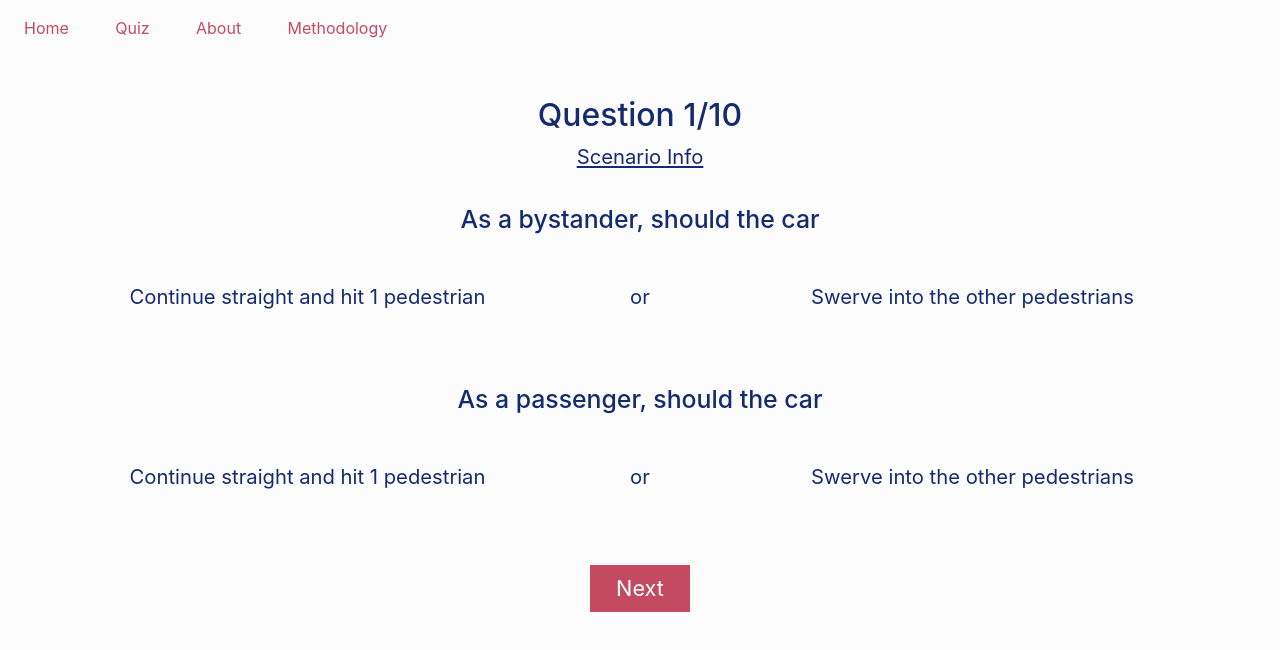
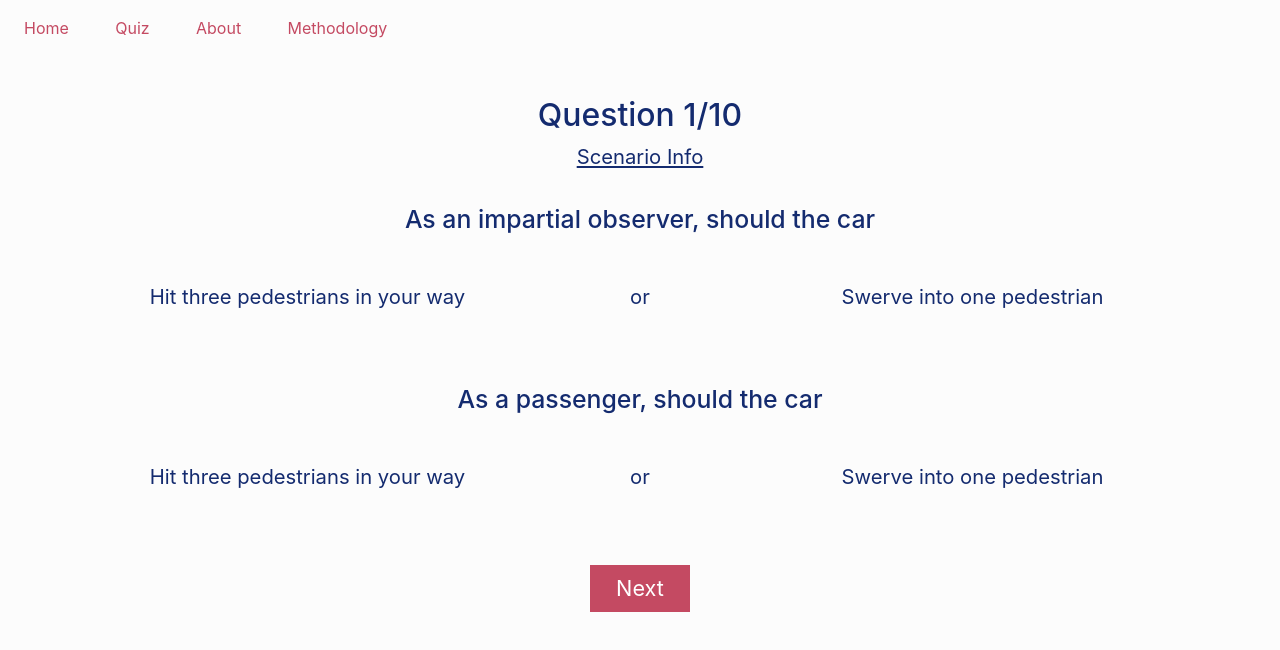
Before and after one commit to bsitenga/EthicsEngine, a React (Create React App) app: page /quiz in a window 1280 px wide. Both pictures are taken after a click on the button "Start Quiz". Shown: the top 650 px of the page. Built offline with nearby package versions, Linux system fonts and the light colour scheme.

Commit message:
fixed minor typos

```diff
--- a/src/App.css
+++ b/src/App.css
@@ -77,6 +77,7 @@
 .quiz-container {
     background-color: #FCFCFC;
     color: #142B6F;
+    min-height: calc(100vh - 69.6px);
 }
 
 .quiz-container .instructions {
--- a/src/components/Quiz.js
+++ b/src/components/Quiz.js
@@ -6,6 +6,7 @@ import Col from 'react-bootstrap/Col';
 
 function Quiz() {
   const [questionCount, setQuestionCount] = useState(0);
+  const [allAnswers, setAllAnswers] = useState([]);
   const [answers, setAnswers] = useState([0, 0]);
   const [util, setUtil] = useState([0, 0]);
   const [action, setAction] = useState([0, 0]);
@@ -25,6 +26,11 @@ function Quiz() {
   }
 
   const nextQuestion = () => {
+    let answerCopy = answers.slice();
+    let allAnswerCopy = allAnswers.slice();
+    //CHANGE LATER TO PREFERENCE RECORDS
+    allAnswerCopy.push(answerCopy);
+    setAllAnswers(allAnswerCopy);
     setAnswers([0, 0]);
     setQuestionCount(questionCount + 1)
   }
@@ -38,7 +44,7 @@ function Quiz() {
               <div className="instructions" >
                 <h4>Scenario</h4>
                 <p>
-                  Suppose that an automous vehicle (AV) is driving in heavy rain when the AV suddenly detects two groups of pedestrians in its path.
+                  Suppose that an autonomous vehicle (AV) is driving in heavy rain when the AV suddenly detects two groups of pedestrians in its path.
                   Sadly, it's unable to stop in time due to the low visibility and slippery roads. It must make a choice between staying its course or swerving into the other
                   group of pedestrians. The scenario may also involve choosing between saving the pedestrians or the passengers. Either way,
                   the AV must decide between two unfortunate outcomes. The purpose of this quiz is to gather your opinion on which outcomes the AV should choose.
@@ -51,7 +57,7 @@ function Quiz() {
                 </p>
                 <h4>What's Being Measured?</h4>
                 <p>
-                  Action vs. Inaction - It's important to make the distinction between staying the course and swerving. By swerving, you're taking action by driving into the other pedestirans.
+                  Action vs. Inaction - It's important to make the distinction between staying the course and swerving. By swerving, you're taking action by driving into the other pedestrians.
                   By staying in your lane, you're choosing inaction by driving into the pedestrians already in your way.
                 </p>
                 <p>
@@ -62,7 +68,7 @@ function Quiz() {
                   measure your preference for which group you'd rather save.
                 </p>
                 <p>
-                  Known vs. Unknown - Other scenarios will feature a choice between hitting a known number of pedestrians, or moving into an opposite lane with an unkown number of pedestrians, if any.
+                  Known vs. Unknown - Other scenarios will feature a choice between hitting a known number of pedestrians, or moving into an opposite lane with an unknown number of pedestrians, if any.
                 </p>
                 <button onClick={() => setQuestionCount(1)} >Start Quiz</button>
               </div>
@@ -72,7 +78,7 @@ function Quiz() {
                 <p className="extra-info" >Scenario Info</p>
                 <Row>
                   <Col>
-                    <h6>As a bystander, should the car</h6>
+                    <h6>As an impartial observer, should the car</h6>
                   </Col>
                 </Row>
                 <Row className="first-question" >
--- a/src/components/data/Scenarios.js
+++ b/src/components/data/Scenarios.js
@@ -1,9 +1,9 @@
 module.exports = [
-    { Left: "Continue straight and hit 1 pedestrian", Right: "Swerve into the other pedestrians"},
-    { Left: "", Right: "" },
-    { Left: "", Right: "" },
-    { Left: "", Right: "" },
-    { Left: "", Right: "" },
+    { Left: "Hit three pedestrians in your way", Right: "Swerve into one pedestrian"},
+    { Left: "Hit five pedestrians in your way", Right: "Swerve into one pedestrian" },
+    { Left: "Hit three pedestrians", Right: "Swerve into a barricade, killing all passengers" },
+    { Left: "Hit a barricade, killing all passengers", Right: "Swerve into the adjacent lane, with unknown consequences" },
+    { Left: "Hit three pedestrians", Right: "Swerve into the adjacent lane, with unkown consequences" },
     { Left: "", Right: "" },
     { Left: "", Right: "" },
     { Left: "", Right: "" },
```
Also changed, not shown: 1 other file (tests, documents, lock files or other folders).
